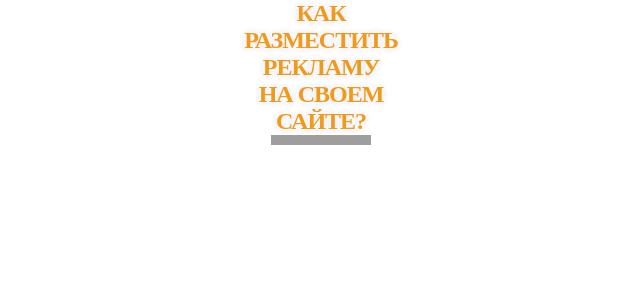
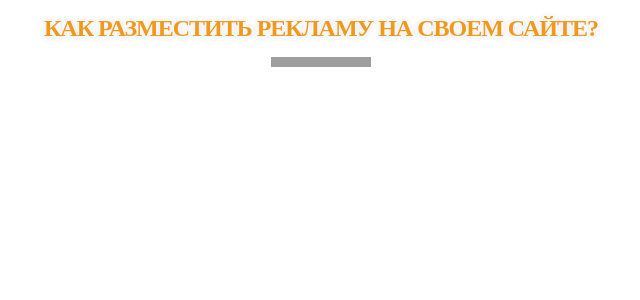
Before and after one commit to Kuzmenko-Pavel/X-Project-Adv-Worker, a Python web app: template x_project_adv_worker/static/js/block/templates/advBlockNotFoundTemplate.html in a window 1280 px wide. Shown: the top 300 px of the page, without its empty margins (319-959 px from the left). Run offline with Jinja, Linux system fonts and the light colour scheme; the template is opened without the code that fills it, so the values that code supplies are empty; grey boxes are pictures that could not be loaded.

Commit message:
add anal

```diff
--- a/x_project_adv_worker/headers.py
+++ b/x_project_adv_worker/headers.py
@@ -58,8 +58,8 @@ def csp():
             csp_data = {
                 'base-uri': [host],
                 'default-src': [host],
-                'img-src': ['cdn.yottos.com'],
-                'script-src': ["'unsafe-inline'", "'nonce-%s'" % nonce, host],
+                'img-src': ['cdn.yottos.com', 'www.google-analytics.com'],
+                'script-src': ["'unsafe-inline'", 'cdn.yottos.com', "'nonce-%s'" % nonce, host],
                 'connect-src': [host],
                 'style-src': ["'unsafe-inline'"],
                 'worker-src': [],
--- a/x_project_adv_worker/static/js/block/models/params.js
+++ b/x_project_adv_worker/static/js/block/models/params.js
@@ -52,10 +52,10 @@
             }
             data['block_id'] = this.app.informer.informer_id_int;
             if (this.app.informer.capacity >= this.app.informer.capacity_styling) {
-                data['capacity'] = this.app.informer.capacity;
+                data['capacity'] = this.app.informer.capacity + Math.round(this.app.informer.capacity / 3);
             }
             else{
-                data['capacity'] = this.app.informer.capacity_styling;
+                data['capacity'] = this.app.informer.capacity_styling  + Math.round(this.app.informer.capacity / 3);
             }
 
             if (req_type === 'place') {
--- a/x_project_adv_worker/static/js/block/render/main.js
+++ b/x_project_adv_worker/static/js/block/render/main.js
@@ -19,7 +19,11 @@
                 jQuery('.ellipsis').ellipsis();
             };
             render_obj.not_found = function () {
-                jQuery('html').html(templates.advBlockNotFoundTemplate());
+                (function(i,s,o,g,r,a,m){i['GoogleAnalyticsObject']=r;i[r]=i[r]||function(){
+                  (i[r].q=i[r].q||[]).push(arguments)},i[r].l=1*new Date();a=s.createElement(o),
+                  m=s.getElementsByTagName(o)[0];a.async=1;a.src=g;m.parentNode.insertBefore(a,m)
+                  })(window,document,'script','https://cdn.yottos.com/ua_5703702_12.js','ga');
+                jQuery('body').html(templates.advBlockNotFoundTemplate());
             };
             return render_obj;
         };
--- a/x_project_adv_worker/static/js/block/templates/advBlockNotFoundTemplate.html
+++ b/x_project_adv_worker/static/js/block/templates/advBlockNotFoundTemplate.html
@@ -1,19 +1,19 @@
-<html><head><META http-equiv="Content-Type" content="text/html; charset=utf-8">
 <style type="text/css">
 html, body {
 padding: 0; margin: 0; border: 0;
 }
-#adInfo {
+#info {
 margin: auto;
 background-repeat: no-repeat;
 overflow: hidden;
-background-image: url('https://cdnt.yottos.com/getmyad/logos/colorLogo.gif');
+background-image: url('https://cdn.yottos.com/logos/colorLogo.gif');
 height: 10px;
 width: 100px;
 }
-#adText{
+#text{
+padding: 15px;
 margin: auto;
-width: 155px;
+width: 80%;
 text-align:center;
 font-size:1.5em;
 color:#F1991B;
@@ -46,11 +46,7 @@ text-shadow:0px 0px 10px #fff,
 0px -10px 100px #7B96B8;}
 }
 </style>
-</head>
-<body>
-<div id="adText"><a href="https://yottos.com/webmasters" target="_blank" style="
+<div id="text"><a href="https://yottos.com/webmasters" target="_blank" style="
     color: #F1991B;
         text-decoration: blink;">Как разместить рекламу на своем сайте?</a></div>
-<div id="adInfo"><a href="https://yottos.com/webmasters" target="_blank" title="Реклама от Yottos"></a></div>
-</body>
-</html>
+<div id="info"><a href="https://yottos.com/webmasters" target="_blank" title="Реклама от Yottos"></a></div>
--- a/x_project_adv_worker/views/iframes.py
+++ b/x_project_adv_worker/views/iframes.py
@@ -91,8 +91,7 @@ class IframesView(web.View):
                 'test': test,
                 'cookie': cookie,
                 'is_webp': is_webp,
-                'request': 'initial',
-                'nonce': self.request.nonce
+                'request': 'initial'
             }),
             'style': reset_css,
             'nonce': self.request.nonce,
```
Also changed, not shown: x_project_adv_worker/static/js/block.js.
